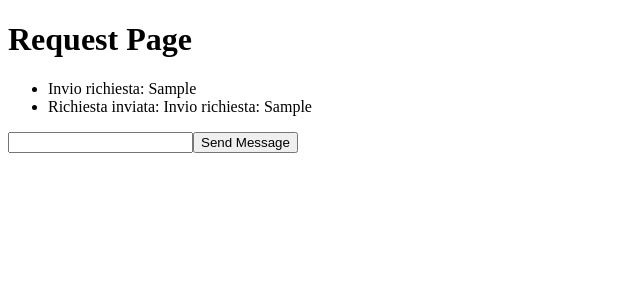
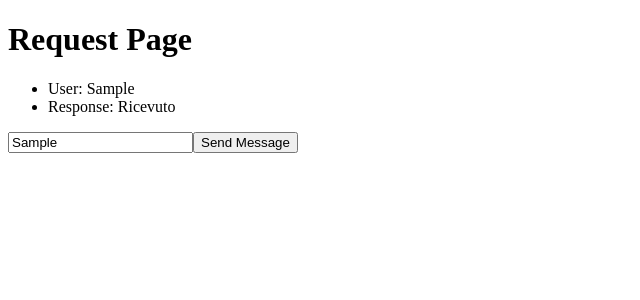
Before and after one commit to 6Coders/ChatSQL, a Vue app in the folder frontend/: page /request in a window 1280 px wide. Both pictures are taken after typing "Sample" into the empty fields and a click on the button "Send Message". Shown: the top 300 px of the page, without its empty margins (0-640 px from the left). Built offline with nearby package versions, Linux system fonts and the light colour scheme.

Commit message:
Suddivisione di RequestPage in più componenti

```diff
--- /dev/null
+++ b/frontend/src/components/MessageList.vue
@@ -0,0 +1,20 @@
+<template>
+    <ul>
+      <li v-for="(message, index) in messages" :key="index">
+        <span v-if="message.type === 'user'">User: </span>
+        <span v-else-if="message.type === 'response'">Response: </span>
+        {{ message.text }}
+      </li>
+    </ul>
+  </template>
+
+  <script>
+  export default {
+    props: {
+      messages: {
+        type: Array,
+        required: true
+      }
+    }
+  }
+  </script>
--- /dev/null
+++ b/frontend/src/components/RequestInput.vue
@@ -0,0 +1,17 @@
+<template>
+    <input v-model="requestMessage" name="requestMessage">
+  </template>
+
+  <script>
+  import { ref } from 'vue'
+
+  export default {
+    setup() {
+      const requestMessage = ref('')
+
+      return {
+        requestMessage
+      }
+    }
+  }
+  </script>
--- a/frontend/src/components/SendRequestButton.vue
+++ b/frontend/src/components/SendRequestButton.vue
@@ -1,24 +1,53 @@
 <template>
-    <button @click="sendMessage">
-      <slot></slot>
-    </button>
-  </template>
+    <button type="button" @click="submitForm" v-if="!isSending">Send Message</button>
+    <button type="button" @click="stopSending" v-else>Ferma</button>
+</template>
 
   <script>
+  import { ref } from 'vue'
+
   export default {
-    props: {
-      message: {
-        type: String,
-        required: true
+    props: ['requestMessage'],
+    setup(props, { emit }) {
+      const isSending = ref(false)
+      let shouldStop = false
+
+      const simulateAsyncCall = () => {
+        return new Promise((resolve, reject) => {
+          setTimeout(() => {
+            if (shouldStop) {
+              reject('Stopped')
+            } else {
+              //resolve('Richiesta inviata: ' + props.requestMessage)
+              resolve('Ricevuto')
+            }
+          }, 2000)
+        })
       }
-    },
-    setup() {
-      async function sendMessage() {
 
+      async function submitForm() {
+        isSending.value = true
+        shouldStop = false
+        try {
+          const responseMessage = await simulateAsyncCall()
+          emit('submit', responseMessage)
+          console.log(responseMessage)
+        } catch (error) {
+            emit('submit', 'Stopped')
+            console.error(error)
+        } finally {
+          isSending.value = false
+        }
+      }
+
+      const stopSending = () => {
+        shouldStop = true
       }
 
       return {
-        sendMessage
+        submitForm,
+        stopSending,
+        isSending
       }
     }
   }
--- a/frontend/src/views/RequestPage.vue
+++ b/frontend/src/views/RequestPage.vue
@@ -2,67 +2,45 @@
   <div>
     <h1>Request Page</h1>
 
-    <ul>
-      <li v-for="(message, index) in messages" :key="index">
-        {{ message }}
-      </li>
-    </ul>
-
-    <form @submit.prevent="submitForm">
-      <input v-model="requestMessage" name="requestMessage">
-      <button type="submit" v-if="!isSending">Send Message</button>
-      <button type="button" v-else @click="stopSending">Ferma</button>
-    </form>
+    <MessageList :messages="messages" />
+    <RequestInput v-model="requestMessage"/>
+    <SendRequestButton :requestMessage="requestMessage" @submit="handleMessage" />
   </div>
 </template>
 
 <script>
 import { ref } from 'vue'
+import RequestInput from '@/components/RequestInput.vue'
+import SendRequestButton from '@/components/SendRequestButton.vue'
+import MessageList from '@/components/MessageList.vue'
 
 export default {
+  components: {
+    RequestInput,
+    SendRequestButton,
+    MessageList
+  },
   setup() {
     const requestMessage = ref('')
     const messages = ref([])
-    const isSending = ref(false)
-    let shouldStop = false
 
-    const simulateAsyncCall = () => {
-      return new Promise((resolve, reject) => {
-        setTimeout(() => {
-          if (shouldStop) {
-            reject('Stopped')
-          } else {
-            resolve('Richiesta inviata: ')
-          }
-        }, 2000)
-      })
-    }
-
-    const submitForm = async () => {
-      isSending.value = true
-      const sentMessage = 'Invio richiesta: ' + requestMessage.value
-      messages.value.push(sentMessage, 'Loading...')
-      shouldStop = false
-      try {
-        const responseMessage = await simulateAsyncCall()
-        messages.value[messages.value.length - 1] = responseMessage + sentMessage
-      } catch (error) {
-        messages.value.pop()
+    const handleMessage = (responseMessage) => {
+      if (responseMessage != 'Stopped') {
+        messages.value.push({
+          type: 'user',
+          text: requestMessage.value
+        })
+        messages.value.push({
+          type: 'response',
+          text: responseMessage
+        })
       }
-      isSending.value = false
-      requestMessage.value = ''
-    }
-
-    const stopSending = () => {
-      shouldStop = true
     }
 
     return {
       requestMessage,
       messages,
-      submitForm,
-      isSending,
-      stopSending
+      handleMessage,
     }
   }
 }
```
